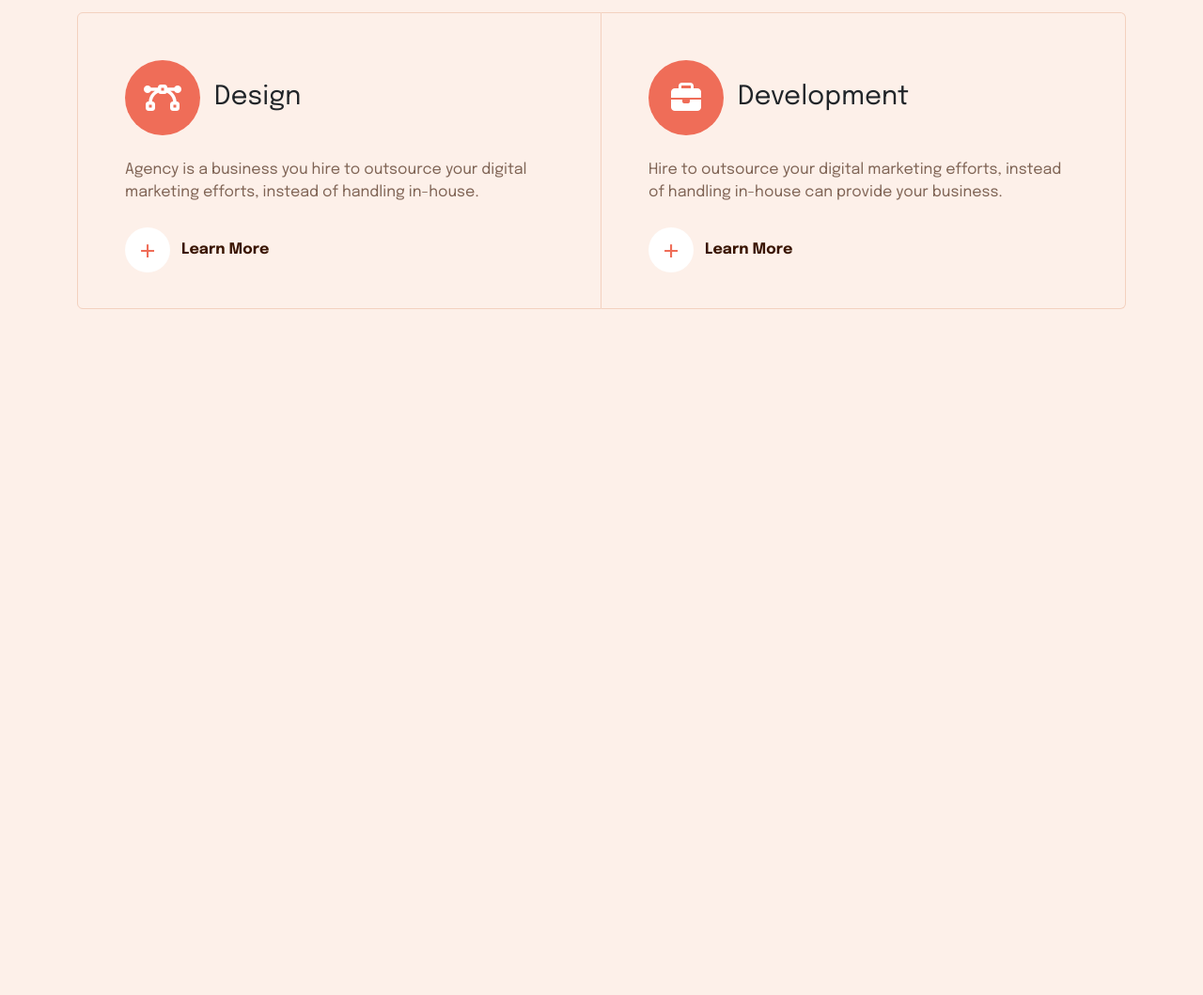
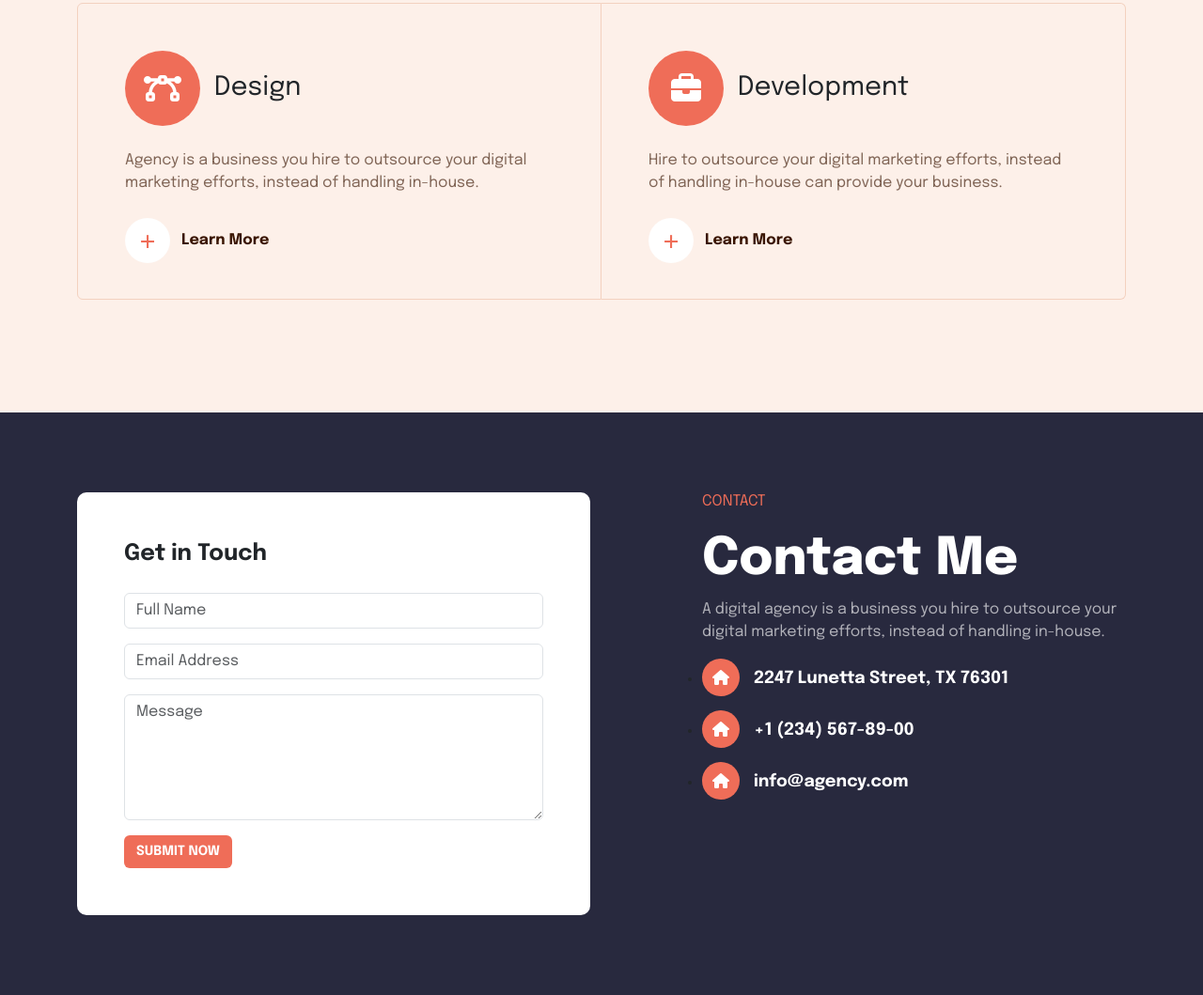
Before and after one commit to rashadulalam/html-template-to-email, a plain HTML site: page index.html in a window 1280 px wide. Shown: the part 1204-2263 px from the top of the page at 94% size. Before the commit the page ends 1653 px from the top, so only its background shows below. Drawn offline with nearby package versions, Linux system fonts and the light colour scheme.

Commit message:
Contact area

```diff
--- a/index.html
+++ b/index.html
@@ -110,6 +110,52 @@
             </div>
           </div>
         </section>
+
+        <!-- Contact area -->
+        <section class="contact-area">
+          <div class="container">
+            <div class="row">
+              <div class="col-lg-6">
+                <div class="contact-form">
+                  <h3>Get in Touch</h3>
+
+                  <input
+                  type="text"
+                  id="contactName"
+                  placeholder="Full Name"
+                  class="form-control mb-3"
+                  />
+
+                  <input
+                  type="email"
+                  id="contactEmail"
+                  placeholder="Email Address"
+                  class="form-control mb-3"
+                  />
+
+                  <textarea name="" id="contactMessage" class="form-control mb-3" rows="5" placeholder="Message"></textarea>
+
+                  <button class="btn" id="submitButton">Submit Now</button>
+                </div>
+              </div>
+              <div class="col-lg-5 offset-1">
+                <div class="contact-text">
+                  <div class="section-heading">
+                    <h3>Contact</h3>
+                    <h2 class="text-white">Contact Me</h2>
+                    <p>A digital agency is a business you hire to outsource your digital marketing efforts, instead of handling in-house.</p>
+
+                    <ul>
+                      <li><a href=""><i class="fa-solid fa-house"></i>2247 Lunetta Street, TX 76301</a></li>
+                      <li><a href="tel:+1 (234) 567-89-00"><i class="fa-solid fa-house"></i>+1 (234) 567-89-00</a></li>
+                      <li><a href="mailto:info@agency.com"><i class="fa-solid fa-house"></i>info@agency.com</a></li>
+                    </ul>
+                   </div>
+                </div>
+              </div>
+            </div>
+          </div>
+        </section>
     </div>
 
 
--- a/style.css
+++ b/style.css
@@ -18,6 +18,25 @@ body {
 a {
     font-weight: 700;
     text-decoration: none;
+}
+.section-heading {
+    margin-bottom: 50px;
+
+
+}
+.section-heading h3{
+    color: #EF6D58;
+    font-size: 16px;
+    margin-bottom: 20px;
+    text-transform: uppercase;
+}
+.section-heading h2{
+    font-size: 55px;
+    font-weight: 800;
+    color: #391400;
+}
+.section-heading p {
+    color: rgba(255, 255, 255, 0.64)
 }
 .site-btn {
     background-color: #EF6D58;
@@ -73,7 +92,7 @@ a {
 */
 .hero-area {
     background: #1E1E1E;
-    height: calc(100vh - 88px);
+    min-height: calc(100vh - 88px);
     padding: 120px 0;
 }
 
@@ -118,21 +137,7 @@ a {
 
     padding: 120px 0;
 }
-.section-heading {
-    margin-bottom: 50px;
 
-
-}
-.section-heading h3{
-    color: #EF6D58;
-    font-size: 16px;
-    margin-bottom: 30px;
-}
-.section-heading h2{
-    font-size: 55px;
-    font-weight: 800;
-    color: #391400;
-}
 .single-service {
     border: 1px solid #F3D1BF;
     padding: 50px;
@@ -194,3 +199,57 @@ a {
     border-radius: 50%;
     /* box-shadow: 0 5px 15px 0 rgba(0, 0, 0, 0.5); */
 }
+
+/*
+ Contact area
+
+*/
+.contact-area {
+    padding: 85px 0;
+    background-color: #28293E;
+}
+.contact-form {
+    padding: 50px;
+    background-color: #fff;
+    border-radius: 10px;
+}
+.contact-form h3 {
+    margin-bottom: 25px;
+    font-size: 24px;
+    font-weight: 700;
+    line-height: 32px;
+}
+.contact-form button {
+    background-color: #EF6D58;
+    color: #fff;
+    font-size: 14px;
+    font-weight: 700;
+    text-transform: uppercase;
+}
+.contact-form button:hover {
+    background-color: #eb5e48;
+    color: #fff;
+}
+.contact-text {}
+.contact-text ul {
+    margin: 0;
+    padding: 0;
+}
+.contact-text ul li {
+    margin: 15px 0;
+}
+.contact-text ul li a i {
+    margin-right: 15px;
+    background-color: #EF6D58;
+    height: 40px;
+    width: 40px;
+    text-align: center;
+    line-height: 40px;
+    color: #fff;
+    font-size: 16px;
+    border-radius: 50%;
+}
+.contact-text ul li a {
+    color: #fff;
+    font-size: 18px;
+}
```
